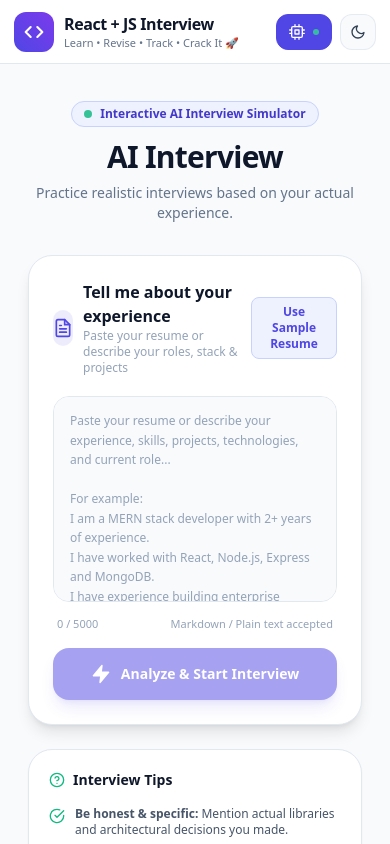
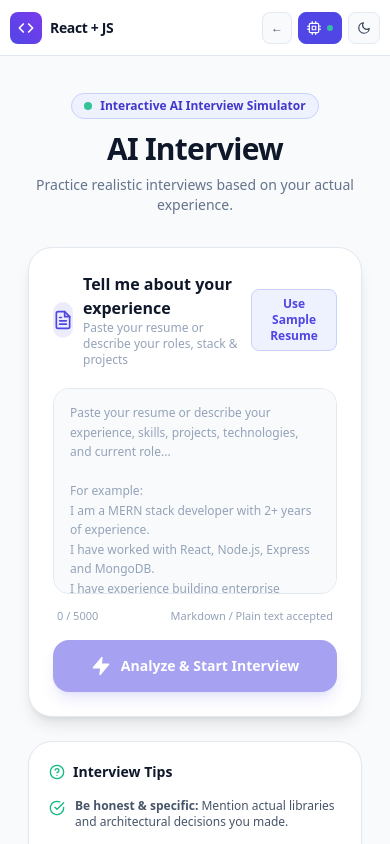
Before and after one commit to Ashish-onGit/React-JS-Interview-Roadmap, a React (Vite) app: page /ai-interview in a window 390 px wide. Shown: the top 844 px of the page. Built offline with nearby package versions, Linux system fonts and the light colour scheme.

Commit message:
fix: make header mobile responsive and prevent overflow

```diff
--- a/src/components/Header.jsx
+++ b/src/components/Header.jsx
@@ -13,21 +13,21 @@ export default function Header({
 }) {
   const location = useLocation();
   const { overallStats } = useProgress();
-  const isAiInterviewActive = location.pathname.startsWith("/ai-interview");
+  const isAiInterviewActive = isAiInterview || location.pathname.startsWith("/ai-interview");
 
   return (
-    <header className="bg-white dark:bg-[#111111] text-slate-800 dark:text-[#f5f5f5] border-b border-slate-200 dark:border-[#2a2a2a] sticky top-0 z-30 h-16 md:h-[72px] shadow-xs transition-colors duration-150">
-      <div className="max-w-[1600px] mx-auto px-3.5 sm:px-6 h-full flex items-center justify-between gap-3 sm:gap-4">
+    <header className="bg-white dark:bg-[#111111] text-slate-800 dark:text-[#f5f5f5] border-b border-slate-200 dark:border-[#2a2a2a] sticky top-0 z-30 h-14 sm:h-16 md:h-[72px] shadow-xs transition-colors duration-150">
+      <div className="max-w-[1600px] mx-auto px-2.5 sm:px-6 h-full flex items-center justify-between gap-1.5 sm:gap-4">
 
         {/* Left: Branding & Sidebar Controls */}
-        <div className="flex items-center space-x-2 sm:space-x-3 min-w-0 flex-shrink-0">
+        <div className="flex items-center gap-1 sm:gap-3 min-w-0 flex-1 sm:flex-initial">
           {/* Mobile hamburger menu toggle (hidden on AI Interview page) */}
           {!isAiInterviewActive && (
             <button
               type="button"
               onClick={onOpenMobileMenu}
               aria-label="Open navigation menu"
-              className="md:hidden p-1.5 text-slate-600 dark:text-[#a3a3a3] hover:text-slate-900 dark:hover:text-white rounded-lg hover:bg-slate-100 dark:hover:bg-[#222222] transition-colors flex-shrink-0"
+              className="md:hidden p-1.5 -ml-1 text-slate-600 dark:text-[#a3a3a3] hover:text-slate-900 dark:hover:text-white rounded-lg hover:bg-slate-100 dark:hover:bg-[#222222] transition-colors flex-shrink-0 cursor-pointer"
             >
               <FiMenu className="w-5 h-5" />
             </button>
@@ -40,7 +40,7 @@ export default function Header({
               onClick={onToggleDesktopSidebar}
               aria-label={isDesktopSidebarOpen ? "Hide sidebar (Ctrl+B)" : "Show sidebar (Ctrl+B)"}
               title={isDesktopSidebarOpen ? "Hide sidebar (Ctrl+B)" : "Show sidebar (Ctrl+B)"}
-              className={`hidden md:flex items-center justify-center p-2 rounded-lg transition-colors flex-shrink-0 ${
+              className={`hidden md:flex items-center justify-center p-2 rounded-lg transition-colors flex-shrink-0 cursor-pointer ${
                 isDesktopSidebarOpen
                   ? "text-slate-500 dark:text-[#a3a3a3] hover:text-slate-800 dark:hover:text-white hover:bg-slate-100 dark:hover:bg-[#222222]"
                   : "text-indigo-600 dark:text-indigo-400 bg-indigo-50 dark:bg-[#1f1f1f] hover:bg-indigo-100 dark:hover:bg-[#262626] border border-indigo-200 dark:border-[#333333]"
@@ -53,19 +53,20 @@ export default function Header({
           {/* Application icon & branding */}
           <Link
             to="/"
-            className="flex items-center space-x-2.5 sm:space-x-3 min-w-0 group cursor-pointer"
+            className="flex items-center gap-2 sm:gap-3 min-w-0 group cursor-pointer"
             title="Go to Roadmap Overview"
           >
-            <div className="w-10 h-10 md:w-12 md:h-12 rounded-xl bg-gradient-to-tr from-indigo-600 to-violet-600 flex items-center justify-center text-white shadow-xs flex-shrink-0 group-hover:scale-105 transition-transform">
-              <FiCode className="w-5 h-5 md:w-6 md:h-6 stroke-[2.5]" />
+            <div className="w-8 h-8 sm:w-10 sm:h-10 md:w-12 md:h-12 rounded-lg sm:rounded-xl bg-gradient-to-tr from-indigo-600 to-violet-600 flex items-center justify-center text-white shadow-xs flex-shrink-0 group-hover:scale-105 transition-transform">
+              <FiCode className="w-4 h-4 sm:w-5 sm:h-5 md:w-6 md:h-6 stroke-[2.5]" />
             </div>
 
             <div className="min-w-0">
-              <h1 className="text-base sm:text-lg md:text-xl font-bold tracking-tight text-slate-900 dark:text-[#f5f5f5] leading-tight truncate">
-                <span className="hidden sm:inline">React + JavaScript Interview Preparation</span>
-                <span className="sm:hidden">React + JS Interview</span>
+              <h1 className="text-sm sm:text-base md:text-xl font-bold tracking-tight text-slate-900 dark:text-[#f5f5f5] leading-tight truncate">
+                <span className="hidden lg:inline">React + JavaScript Interview Preparation</span>
+                <span className="hidden sm:inline lg:hidden">React + JS Interview</span>
+                <span className="sm:hidden">React + JS</span>
               </h1>
-              <p className="text-[11px] sm:text-xs text-slate-500 dark:text-[#a3a3a3] font-normal leading-tight mt-0.5 truncate">
+              <p className="hidden sm:block text-[11px] sm:text-xs text-slate-500 dark:text-[#a3a3a3] font-normal leading-tight mt-0.5 truncate">
                 Learn • Revise • Track • Crack It 🚀
               </p>
             </div>
@@ -96,21 +97,23 @@ export default function Header({
         )}
 
         {/* Right: AI Interview Button, Roadmap link, Progress Pill & Theme Toggle */}
-        <div className="flex items-center gap-2 sm:gap-2.5 flex-shrink-0">
+        <div className="flex items-center gap-1.5 sm:gap-2.5 flex-shrink-0">
           {/* Back to Roadmap button if on AI interview page */}
           {isAiInterviewActive && (
             <Link
               to="/"
-              className="hidden sm:inline-flex items-center gap-1.5 h-9 px-3.5 rounded-xl text-xs font-semibold text-slate-600 dark:text-[#a3a3a3] hover:text-slate-900 dark:hover:text-white bg-slate-50 dark:bg-[#191919] border border-slate-200/90 dark:border-[#303030] hover:bg-slate-100 dark:hover:bg-[#222222] transition-colors shadow-2xs"
+              className="inline-flex items-center gap-1 sm:gap-1.5 h-8 sm:h-9 px-2 sm:px-3.5 rounded-lg sm:rounded-xl text-xs font-semibold text-slate-600 dark:text-[#a3a3a3] hover:text-slate-900 dark:hover:text-white bg-slate-50 dark:bg-[#191919] border border-slate-200/90 dark:border-[#303030] hover:bg-slate-100 dark:hover:bg-[#222222] transition-colors shadow-2xs"
+              title="Back to Roadmap"
             >
-              <span>← Roadmap</span>
+              <span>←</span>
+              <span className="hidden sm:inline">Roadmap</span>
             </Link>
           )}
 
           {/* Dedicated AI Interview Navigation Button */}
           <Link
             to="/ai-interview"
-            className={`inline-flex items-center gap-2 h-9 px-3 sm:px-3.5 rounded-xl text-xs font-semibold transition-all shadow-2xs border ${
+            className={`inline-flex items-center justify-center gap-1.5 sm:gap-2 h-8 sm:h-9 px-2 sm:px-3.5 rounded-lg sm:rounded-xl text-xs font-semibold transition-all shadow-2xs border ${
               isAiInterviewActive
                 ? "bg-indigo-600 text-white border-indigo-600 shadow-indigo-600/20"
                 : "bg-slate-50 dark:bg-[#191919] text-slate-700 dark:text-[#d4d4d4] border-slate-200/90 dark:border-[#303030] hover:border-indigo-400 dark:hover:border-indigo-500/50 hover:text-indigo-600 dark:hover:text-indigo-400 hover:bg-slate-100 dark:hover:bg-[#222222]"
@@ -118,24 +121,30 @@ export default function Header({
             title="Practice realistic technical interviews with AI"
             aria-label="AI Interview Simulator"
           >
-            <FiCpu className="w-4 h-4 flex-shrink-0" />
-            <span className="hidden sm:inline">AI Interview</span>
-            <span className="w-1.5 h-1.5 rounded-full bg-emerald-400 animate-pulse" />
+            <FiCpu className="w-3.5 h-3.5 sm:w-4 sm:h-4 flex-shrink-0" />
+            <span className="hidden md:inline">AI Interview</span>
+            <span className="hidden sm:inline md:hidden">AI</span>
+            <span className="w-1.5 h-1.5 rounded-full bg-emerald-400 animate-pulse flex-shrink-0" />
           </Link>
 
           {/* Roadmap Progress Pill (Only on Roadmap) */}
           {!isAiInterviewActive && (
-            <div className="inline-flex items-center gap-2 h-9 bg-slate-50 dark:bg-[#191919] border border-slate-200/80 dark:border-[#303030] px-3 rounded-xl text-xs font-medium text-slate-700 dark:text-[#d4d4d4] shadow-2xs">
-              <span className="w-2 h-2 rounded-full bg-emerald-500 inline-block flex-shrink-0" />
-              <span className="font-bold text-slate-900 dark:text-[#f5f5f5] leading-none">{overallStats.percentage}%</span>
-              <span className="hidden sm:inline text-slate-400 dark:text-[#737373] text-[11px] leading-none">
+            <div
+              className="inline-flex items-center gap-1.5 sm:gap-2 h-8 sm:h-9 bg-slate-50 dark:bg-[#191919] border border-slate-200/80 dark:border-[#303030] px-2 sm:px-3 rounded-lg sm:rounded-xl text-xs font-medium text-slate-700 dark:text-[#d4d4d4] shadow-2xs"
+              title={`Overall Progress: ${overallStats.completed} of ${overallStats.total} subtopics completed (${overallStats.percentage}%)`}
+            >
+              <span className="w-1.5 h-1.5 sm:w-2 sm:h-2 rounded-full bg-emerald-500 inline-block flex-shrink-0" />
+              <span className="font-bold text-slate-900 dark:text-[#f5f5f5] text-xs leading-none">
+                {overallStats.percentage}%
+              </span>
+              <span className="hidden md:inline text-slate-400 dark:text-[#737373] text-[11px] leading-none">
                 ({overallStats.completed}/{overallStats.total})
               </span>
             </div>
           )}
 
           {/* Theme Toggle */}
-          <ThemeToggle className="h-9 w-9" />
+          <ThemeToggle className="h-8 w-8 sm:h-9 sm:w-9" />
         </div>
 
       </div>
--- a/src/components/ai-interview/InterviewHeader.jsx
+++ b/src/components/ai-interview/InterviewHeader.jsx
@@ -11,9 +11,9 @@ export default function InterviewHeader({
   isAISpeaking = false,
 }) {
   return (
-    <div className="w-full bg-white dark:bg-[#141414] border-b border-slate-200 dark:border-[#262626] px-4 sm:px-6 py-3 flex items-center justify-between gap-3 transition-colors">
+    <div className="w-full bg-white dark:bg-[#141414] border-b border-slate-200 dark:border-[#262626] px-3 sm:px-6 py-2.5 sm:py-3 flex items-center justify-between gap-2 sm:gap-3 transition-colors">
       {/* Left: Title & Status */}
-      <div className="flex items-center gap-3">
+      <div className="flex items-center gap-2 sm:gap-3 min-w-0">
         <div className="flex items-center gap-2">
           <span className="w-2.5 h-2.5 rounded-full bg-emerald-500 animate-pulse" />
           <h2 className="text-sm sm:text-base font-bold text-slate-900 dark:text-white">
--- a/src/components/theme/ThemeToggle.jsx
+++ b/src/components/theme/ThemeToggle.jsx
@@ -64,7 +64,7 @@ export default function ThemeToggle({ className = "", variant = "header" }) {
       onClick={toggleTheme}
       aria-label={title}
       title={title}
-      className={`h-9 w-9 p-0 rounded-xl border transition-colors inline-flex items-center justify-center shrink-0 cursor-pointer ${
+      className={`h-8 w-8 sm:h-9 sm:w-9 p-0 rounded-lg sm:rounded-xl border transition-colors inline-flex items-center justify-center shrink-0 cursor-pointer ${
         isDark
           ? "bg-[#1a1a1a] hover:bg-[#242424] text-amber-400 border-[#2e2e2e] shadow-xs"
           : "bg-slate-50 hover:bg-slate-100 text-slate-700 border-slate-200/80 shadow-2xs"
@@ -80,18 +80,18 @@ export default function ThemeToggle({ className = "", variant = "header" }) {
             transition={{ duration: 0.16, ease: "easeOut" }}
             className="inline-flex items-center justify-center"
           >
-            <FiSun className="w-4 h-4" />
+            <FiSun className="w-3.5 h-3.5 sm:w-4 sm:h-4" />
           </motion.span>
         ) : (
           <motion.span
             key="moon"
             initial={{ opacity: 0, rotate: 30, scale: 0.8 }}
             animate={{ opacity: 1, rotate: 0, scale: 1 }}
-            exit={{ opacity: 0, rotate: -30, scale: 0.8 }}
+            exit={{ opacity: 0, rotate: 30, scale: 0.8 }}
             transition={{ duration: 0.16, ease: "easeOut" }}
             className="inline-flex items-center justify-center"
           >
-            <FiMoon className="w-4 h-4" />
+            <FiMoon className="w-3.5 h-3.5 sm:w-4 sm:h-4" />
           </motion.span>
         )}
       </AnimatePresence>
--- a/src/index.css
+++ b/src/index.css
@@ -30,6 +30,12 @@
 }
 
 @layer base {
+  html,
+  body {
+    max-width: 100vw;
+    overflow-x: hidden;
+  }
+
   body {
     @apply bg-slate-50 text-slate-800 antialiased selection:bg-indigo-600 selection:text-white transition-colors duration-150;
     font-feature-settings: "cv02", "cv03", "cv04", "cv11";
```
